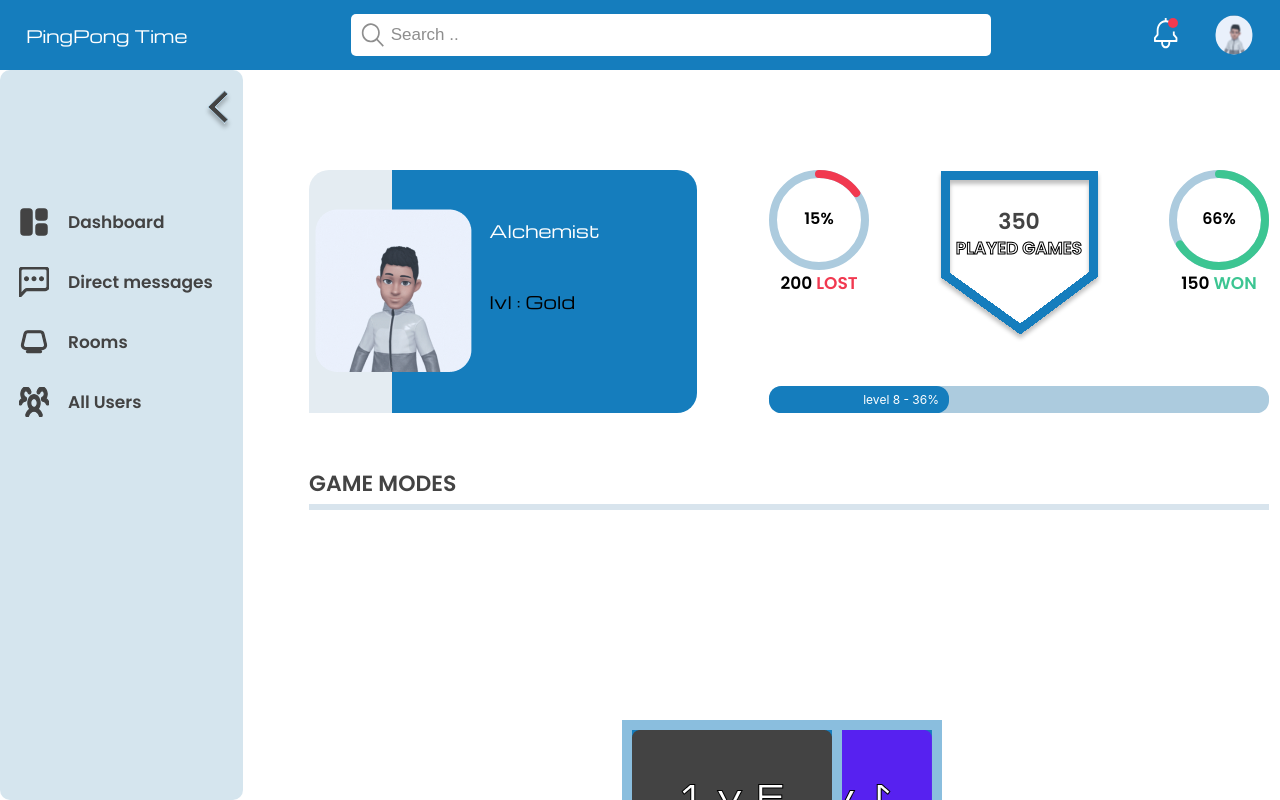
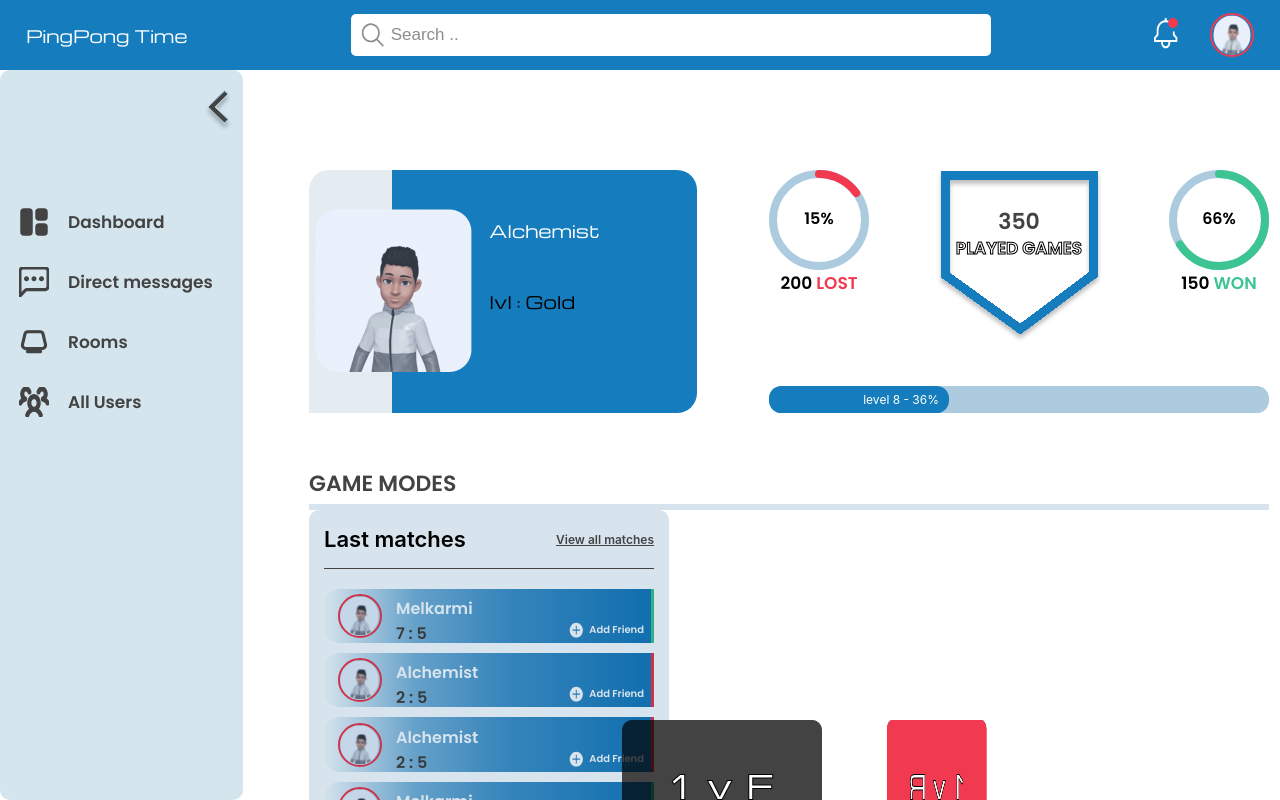
Before and after one commit to spydersy/42Cursus-ft_transcendence, a React (Create React App) app: page / in a window 1280 px wide. Built offline with nearby package versions, Linux system fonts and the light colour scheme.

Commit message:
history component added

```diff
--- a/src/components/Carousel.tsx
+++ b/src/components/Carousel.tsx
@@ -107,9 +107,9 @@ export default function Carousel() {
 		<CarouselItem id="item3" className="carouselItem trans3d"><CarouselItemInner onClick={()=>{console.log(3)}}  className="carouselItemInner trans3d">
 			 <img src={AiImg} alt="" />
 			 </CarouselItemInner></CarouselItem>
-		<CarouselItem id="item4" className="carouselItem trans3d"><CarouselItemInner onClick={()=>{console.log(4)}}  className="carouselItemInner trans3d">
+		{/* <CarouselItem id="item4" className="carouselItem trans3d"><CarouselItemInner onClick={()=>{console.log(4)}}  className="carouselItemInner trans3d">
 			 <img src={Tidk} alt="" />
-			 </CarouselItemInner></CarouselItem>
+			 </CarouselItemInner></CarouselItem> */}
 		{/* <CarouselItem id="item5" className="carouselItem trans3d"><CarouselItemInner onClick={()=>{console.log(5)}}  className="carouselItemInner trans3d">5</CarouselItemInner></CarouselItem> */}
 
     </CarouselContainer>
@@ -129,6 +129,7 @@ const Container = styled.div`
 		-ms-transform: translate3d(0, 0, 0);
 		transform-style:preserve-3d;
 		transform: translate3d(0, 0, 0);
+
     }
 `;
 const CarouselContainer = styled.section`
@@ -159,7 +160,8 @@ cursor: pointer;
     height:130px;
     position:absolute;
     background-color:  ${props => props.theme.colors.primarybg};
-    border:10px solid rgba(255, 255, 255, .5);
+    /* border:10px solid rgba(255, 255, 255, .5); */
+	border-radius: 10px;
     color:aqua;
     font-size:72px;
     left:50%;
@@ -167,6 +169,9 @@ cursor: pointer;
     margin-left:-160px;
     margin-top:-90px;
     text-align:center;
+	/* &:hover{
+		transform: scale(1.2);
+	} */
     /* padding-top:50px; */
 `;
 
--- a/src/components/GameModes.tsx
+++ b/src/components/GameModes.tsx
@@ -1,12 +1,14 @@
 import React from 'react'
 import { HeadComponent } from '../Pages/Home'
 import Carousel from './Carousel'
+import History from './History'
 
 export default function GameModes() {
   return (
     <div>
         <HeadComponent title="Game modes"/>
         <Carousel/>
+        <History />
     </div>
   )
 }
--- /dev/null
+++ b/src/components/History.tsx
@@ -0,0 +1,191 @@
+import React from 'react'
+import styled , {css} from "styled-components"
+import { HeadComponent } from '../Pages/Home'
+import { AvatarComponent } from './Upperbar'
+import {ReactComponent as AddIcon} from "../assets/imgs/add-icon.svg";
+
+const match1 = {
+    name: "Melkarmi",
+    score1 : 7,
+    score2 : 5,
+  }
+const match2 = {
+    name: "Alchemist",
+    score1 : 2,
+    score2 : 5,
+  }
+
+  var list = [match1 , match2 , match2 , match1 , match2]
+
+export default function History() {
+  return (
+    <HistoryComponent>
+        <Head>
+            Last matches
+            <a href="#profilepage">
+                View all matches
+            </a>
+        </Head>
+        {
+            list.map((match : any )=>{
+                return<GameComp match={match}  isFriend={true} />
+            })
+        }
+        {/* <GameComp match={match2} isFriend={false} />
+        <GameComp match={match1} isFriend={true} />
+        <GameComp match={match2} isFriend={false} />
+        <GameComp match={match1} isFriend={true} /> */}
+    </HistoryComponent>
+  )
+}
+
+
+const HistoryComponent = styled.div`
+
+    width: 330px;
+    height: 400px;
+    display: flex;
+    /* align-items: center; */
+
+    background: #D8E4ED;
+    flex-direction: column;
+    border-radius: 10px ;
+    padding: 0 15px;
+`
+const Head = styled.div`
+    margin-bottom: 20px;
+    width: 100%;
+    height: 60px;
+    background-color: red;
+    border-bottom: 1px solid ${props => props.theme.colors.seconderyText};;
+    display: flex;
+    align-items: center;
+    justify-content: space-between;
+    font-size:${props => props.theme.fontSize.ll} ;
+    font-weight: 600;
+    background: #D8E4ED;
+    > a{
+        align-items: center;
+        font-size: ${props => props.theme.fontSize.s};
+        color: ${props => props.theme.colors.seconderyText};
+    }
+    /* border-radius: 10px ; */
+`
+
+export interface GameCompProps {
+    win: boolean
+}
+
+export interface GameCardProps {
+    match: {
+        name: string;
+        score1: number,
+        score2: number,
+    },
+    isFriend : boolean
+}
+export  function GameComp(props : GameCardProps) {
+    var state : boolean =( props.match.score1 > props.match.score2) ? true : false
+  return (
+    <GameCompStyle win={state} >
+        <div style={{marginLeft : "14px"}}>
+        <AvatarComponent  />
+
+        </div>
+        <Data>
+            <div className='name'>
+                    {props.match.name}
+            </div>
+            <div className='stat'>
+                 {props.match.score1} : {props.match.score2}
+            </div>
+        </Data>
+        {
+            props.isFriend &&
+            <div id='addFriend'>
+                <AddFriend/>
+            </div>
+        }
+    </GameCompStyle>
+  )
+}
+
+
+
+const GameCompStyle = styled.div<GameCompProps>`
+    width: 100%;
+    height: 56px;
+    position: relative;
+    margin-bottom: 10px;
+    mix-blend-mode: multiply;
+    border-radius: 16px 0 0px 16px;
+    display: flex;
+    align-items: center;
+    background: linear-gradient(270deg, #157DBD 3.1%, rgba(21, 125, 189, 0.82) 44.76%, rgba(21, 125, 189, 0.58) 72.2%, #FFFFFF 100.65%);
+    &::after{
+        content: "";
+        position: absolute;
+        width: 3px;
+        height: 100%;
+        top: 0;
+        right: 0;
+        background-color:  ${props => props.theme.colors.green};
+        ${props => (props.win === false) && css`
+        background-color:  ${props => props.theme.colors.danger};
+            `}
+    }
+    #addFriend{
+        position: absolute;
+        bottom: 5px;
+        right: 10px;
+        cursor: pointer;
+        &:hover{
+            transform: scale(1.1);
+
+        }
+    }
+`;
+const Data = styled.div`
+    margin-left: 14px;
+    height: 40px;
+    display: flex;
+    align-items: start;
+    justify-content: space-between;
+    flex-direction: column;
+    font-family: 'Poppins', sans-serif;
+    font-style: normal;
+    font-weight: 600;
+    .name{
+        color: ${props => props.theme.colors.primaryText};
+    }
+    .stat{
+        color: ${props => props.theme.colors.seconderyText};
+
+    }
+`;
+
+export  function AddFriend() {
+  return (
+    <AddFriendStyle>
+        <AddIcon/>
+        Add Friend
+    </AddFriendStyle>
+  )
+}
+
+const AddFriendStyle = styled.div`
+   font-family: 'Poppins';
+    font-style: normal;
+    font-weight: 400;
+    font-size: 10px;
+    width: 75px;
+    display: flex;
+    align-items: center;
+    flex-direction: row;
+    justify-content: space-between;
+
+
+    /* white */
+
+    color: ${props => props.theme.colors.primaryText};
+`;
--- a/src/components/Upperbar.tsx
+++ b/src/components/Upperbar.tsx
@@ -48,7 +48,6 @@ export  function LogoComponent() {
     font-family: 'Michroma', sans-serif;
        color:  ${props => props.theme.colors.primaryText};;
        font-size:  ${props => props.theme.fontSize.l};
-
        /* object-fit : contain; */
     `;
 export  function SearchBarComponent() {
@@ -137,9 +136,11 @@ export  function AvatarComponent() {
 const Avatar = styled.div`
   width: 40px;
   height: 40px;
-  border-redius : 50%;
+  border-radius : 50%;
   img{
     width: 100%;
     height: 100%;
   }
+  border: 2px solid #F13950;
+
 `;
```
Also changed, not shown: src/assets/imgs/add-icon.svg (added).
